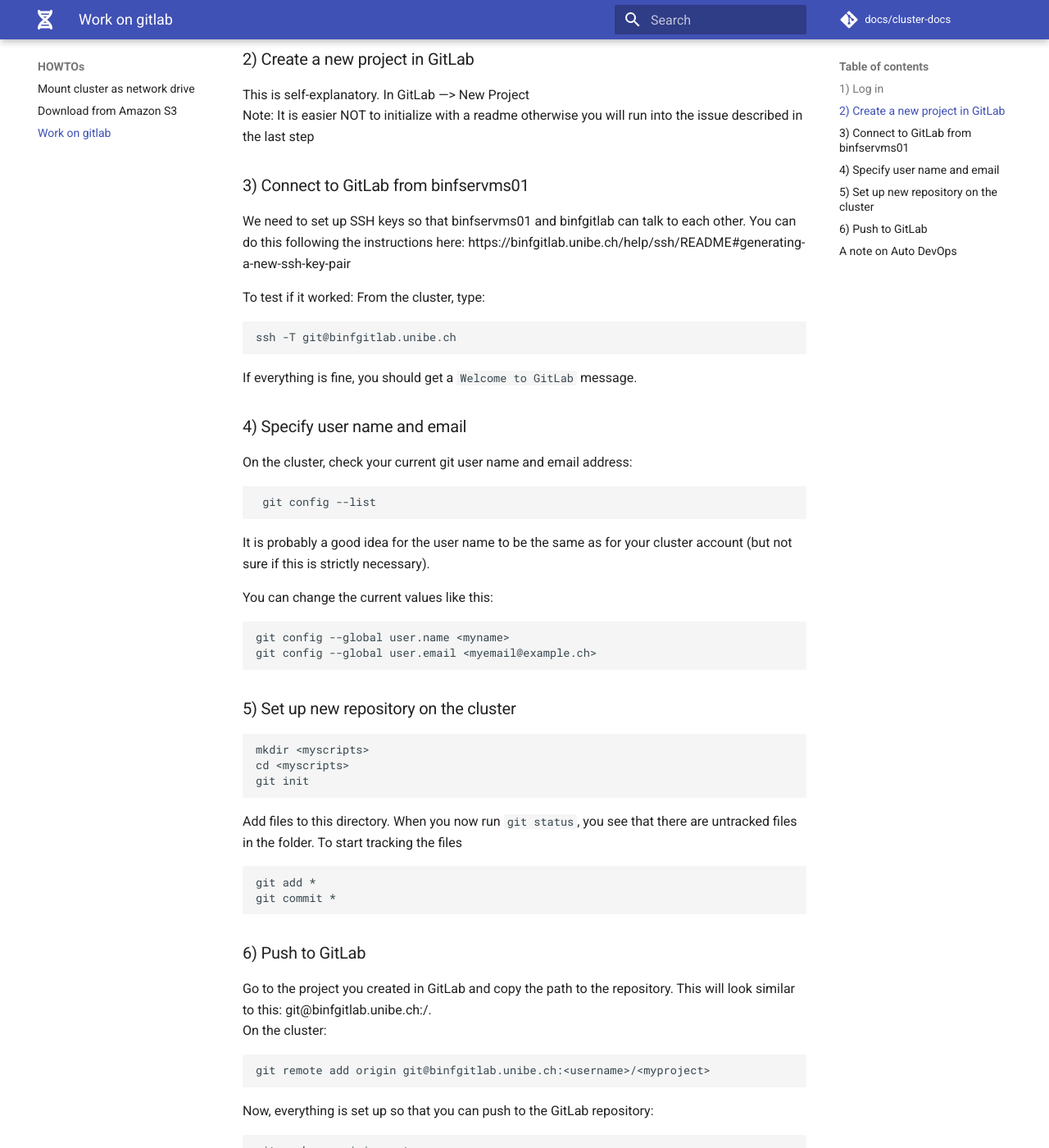
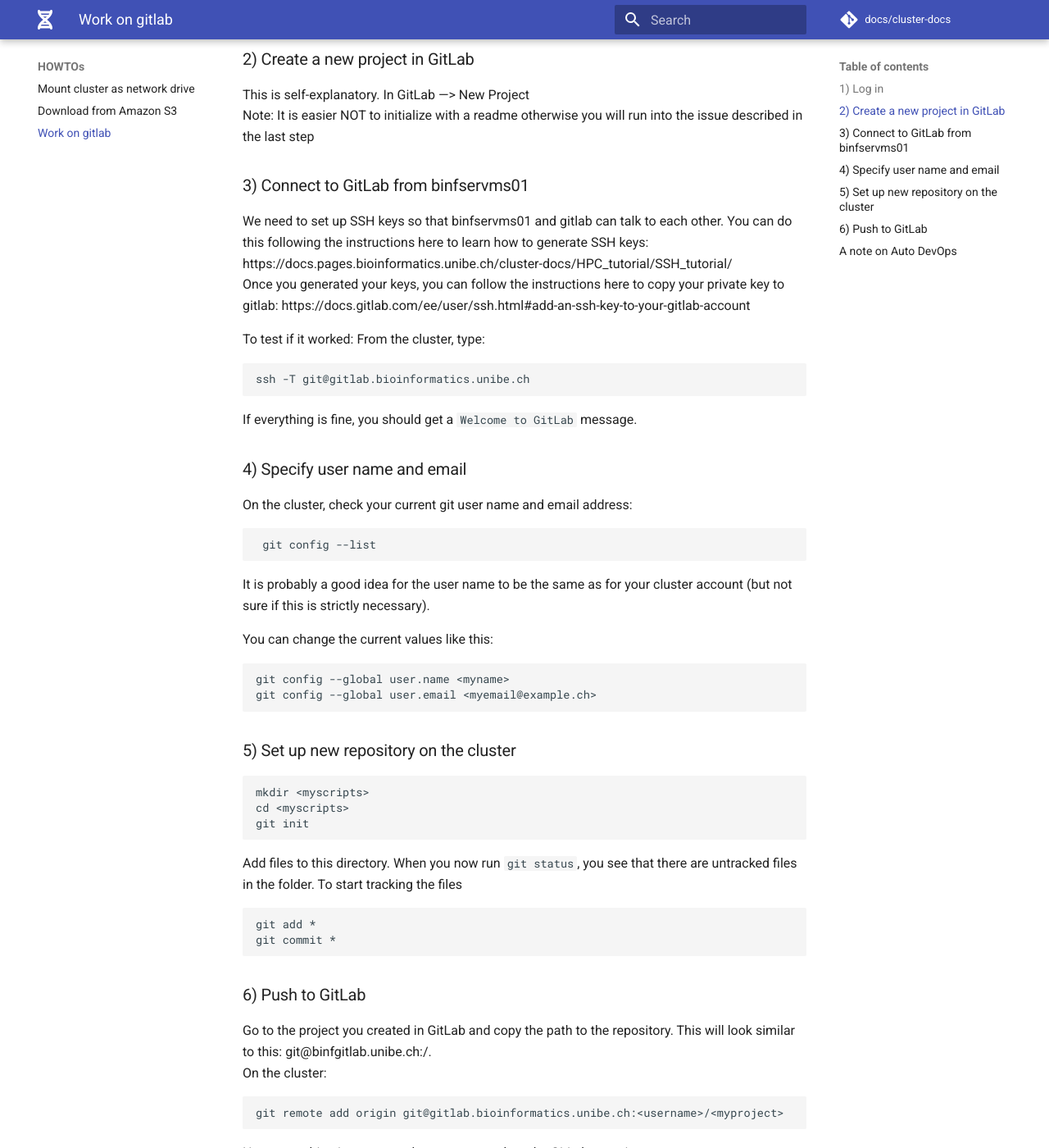
Before and after one commit to GeertvanGeest/cluster-docs, an MkDocs documentation site: the page built from docs/HOWTOs/gitlab.md, in a window 1280 px wide and 1400 px high, scrolled down 738 px. Shown: the whole window at 82% size. Built offline with MkDocs 1.6.1 and Material for MkDocs 9.7.7, drawn with Linux system fonts in a browser that asks for light colours.

Commit message:
update broken URLs

````diff
--- a/docs/HOWTOs/gitlab.md
+++ b/docs/HOWTOs/gitlab.md
@@ -17,12 +17,14 @@
 
 ### 3) Connect to GitLab from binfservms01
 
-We need to set up SSH keys so that binfservms01 and binfgitlab can talk to each other. You can do this following the instructions here: https://binfgitlab.unibe.ch/help/ssh/README#generating-a-new-ssh-key-pair
+We need to set up SSH keys so that binfservms01 and gitlab can talk to each other. You can do this following the instructions here to learn how to generate SSH keys: https://docs.pages.bioinformatics.unibe.ch/cluster-docs/HPC_tutorial/SSH_tutorial/
+Once you generated your keys, you can follow the instructions here to copy your private key to gitlab: https://docs.gitlab.com/ee/user/ssh.html#add-an-ssh-key-to-your-gitlab-account
+
 
 To test if it worked: From the cluster, type:
 
 ```text
-ssh -T git@binfgitlab.unibe.ch
+ssh -T git@gitlab.bioinformatics.unibe.ch
 ```
 
 If everything is fine, you should get a `Welcome to GitLab` message.
@@ -65,7 +67,7 @@
 On the cluster:
 
 ```text
-git remote add origin git@binfgitlab.unibe.ch:<username>/<myproject>
+git remote add origin git@gitlab.bioinformatics.unibe.ch:<username>/<myproject>
 ```
 
 Now, everything is set up so that you can push to the GitLab repository:
````
